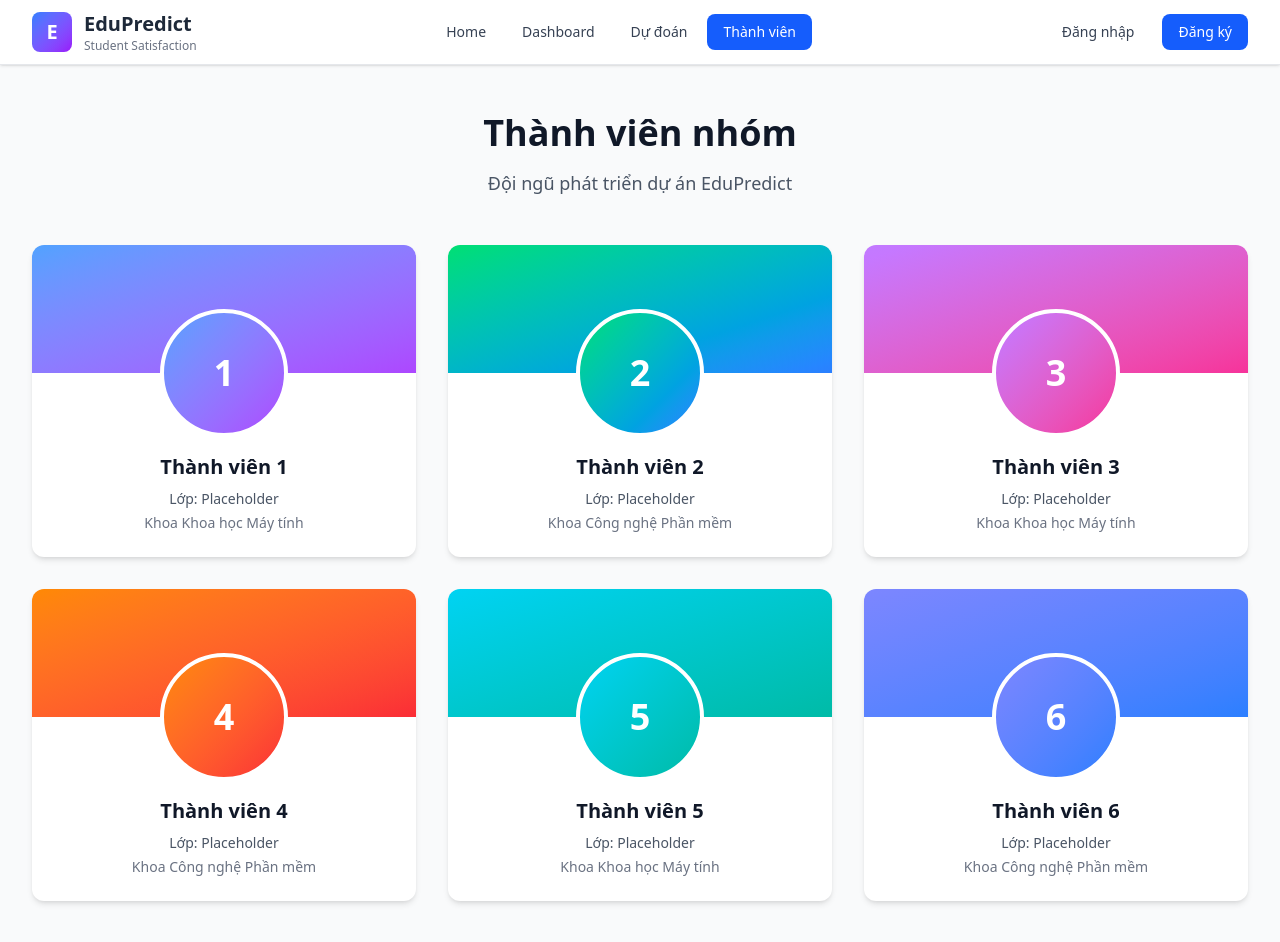
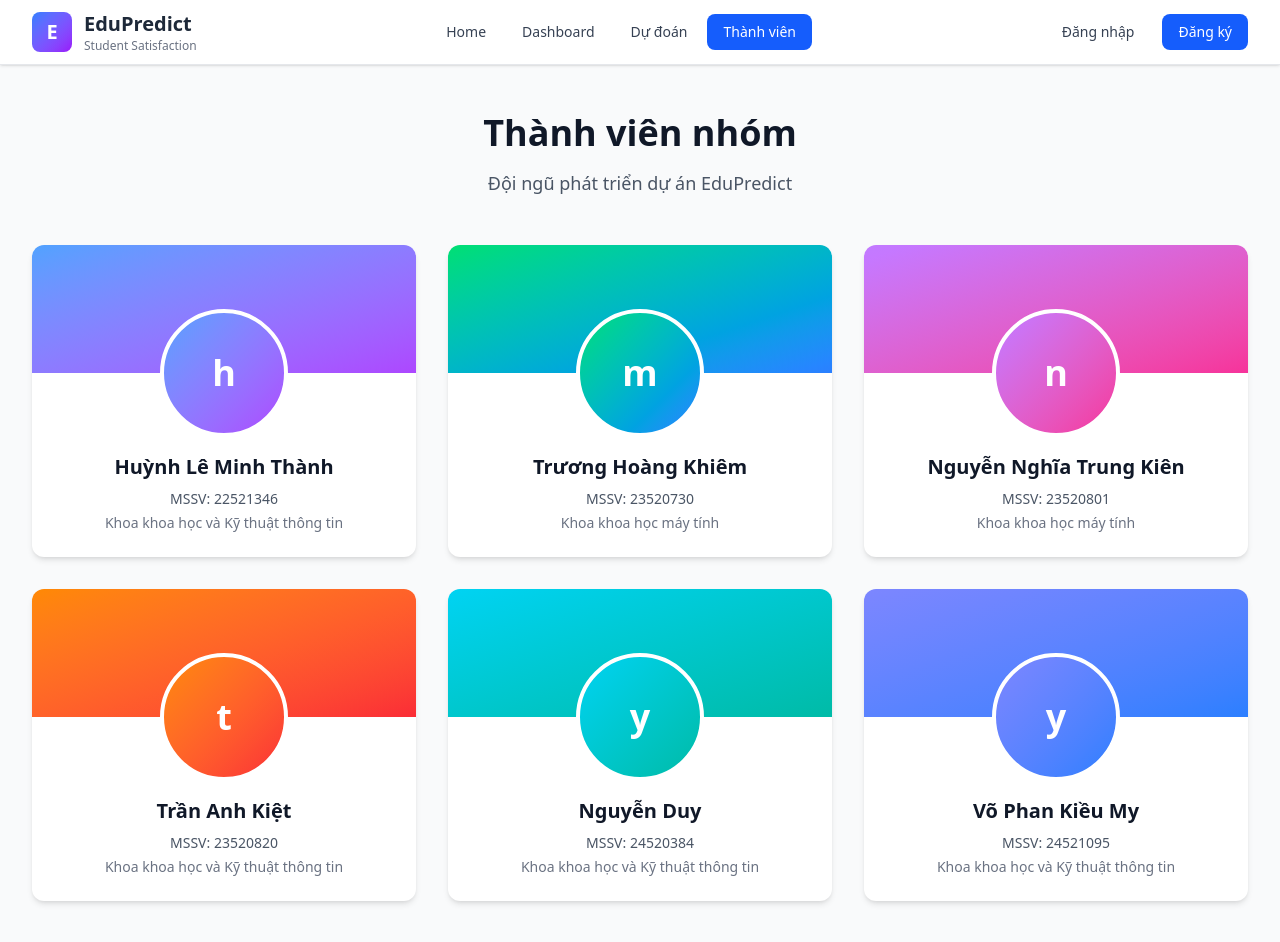
Before and after one commit to Azure06072005/DS317-Data-Mining-for-Enterprise, a Next.js app in the folder web-demo/: page /team in a window 1280 px wide. Shown: the top 942 px of the page. Built offline with nearby package versions, Linux system fonts and the light colour scheme.

Commit message:
update member info

```diff
--- a/web-demo/app/team/page.tsx
+++ b/web-demo/app/team/page.tsx
@@ -1,11 +1,41 @@
 export default function Team() {
   const members = [
-    { id: 1, name: "Thành viên 1", class: "Placeholder", department: "Khoa Khoa học Máy tính" },
-    { id: 2, name: "Thành viên 2", class: "Placeholder", department: "Khoa Công nghệ Phần mềm" },
-    { id: 3, name: "Thành viên 3", class: "Placeholder", department: "Khoa Khoa học Máy tính" },
-    { id: 4, name: "Thành viên 4", class: "Placeholder", department: "Khoa Công nghệ Phần mềm" },
-    { id: 5, name: "Thành viên 5", class: "Placeholder", department: "Khoa Khoa học Máy tính" },
-    { id: 6, name: "Thành viên 6", class: "Placeholder", department: "Khoa Công nghệ Phần mềm" },
+    {
+      id: 1,
+      name: "Huỳnh Lê Minh Thành",
+      class: "22521346",
+      department: "Khoa khoa học và Kỹ thuật thông tin",
+    },
+    {
+      id: 2,
+      name: "Trương Hoàng Khiêm",
+      class: "23520730",
+      department: "Khoa khoa học máy tính",
+    },
+    {
+      id: 3,
+      name: "Nguyễn Nghĩa Trung Kiên",
+      class: "23520801",
+      department: "Khoa khoa học máy tính",
+    },
+    {
+      id: 4,
+      name: "Trần Anh Kiệt",
+      class: "23520820",
+      department: "Khoa khoa học và Kỹ thuật thông tin",
+    },
+    {
+      id: 5,
+      name: "Nguyễn Duy",
+      class: "24520384",
+      department: "Khoa khoa học và Kỹ thuật thông tin",
+    },
+    {
+      id: 6,
+      name: "Võ Phan Kiều My",
+      class: "24521095",
+      department: "Khoa khoa học và Kỹ thuật thông tin",
+    },
   ];
 
   const gradients = [
@@ -22,7 +52,9 @@ export default function Team() {
       <div className="max-w-7xl mx-auto">
         {/* Header */}
         <div className="text-center mb-12">
-          <h1 className="text-4xl font-bold text-gray-900 mb-4">Thành viên nhóm</h1>
+          <h1 className="text-4xl font-bold text-gray-900 mb-4">
+            Thành viên nhóm
+          </h1>
           <p className="text-lg text-gray-600">
             Đội ngũ phát triển dự án EduPredict
           </p>
@@ -36,11 +68,15 @@ export default function Team() {
               className="bg-white rounded-xl shadow-md hover:shadow-xl transition-all duration-300 transform hover:-translate-y-2 overflow-hidden"
             >
               {/* Card Header with Gradient */}
-              <div className={`h-32 bg-gradient-to-br ${gradients[index]}`}></div>
+              <div
+                className={`h-32 bg-gradient-to-br ${gradients[index]}`}
+              ></div>
 
               {/* Avatar */}
               <div className="flex justify-center -mt-16 mb-4">
-                <div className={`w-32 h-32 rounded-full bg-gradient-to-br ${gradients[index]} border-4 border-white flex items-center justify-center`}>
+                <div
+                  className={`w-32 h-32 rounded-full bg-gradient-to-br ${gradients[index]} border-4 border-white flex items-center justify-center`}
+                >
                   <span className="text-white text-4xl font-bold">
                     {member.name.charAt(member.name.length - 1)}
                   </span>
@@ -53,11 +89,9 @@ export default function Team() {
                   {member.name}
                 </h3>
                 <p className="text-sm text-gray-600 mb-1">
-                  Lớp: {member.class}
+                  MSSV: {member.class}
                 </p>
-                <p className="text-sm text-gray-500">
-                  {member.department}
-                </p>
+                <p className="text-sm text-gray-500">{member.department}</p>
               </div>
             </div>
           ))}
```
